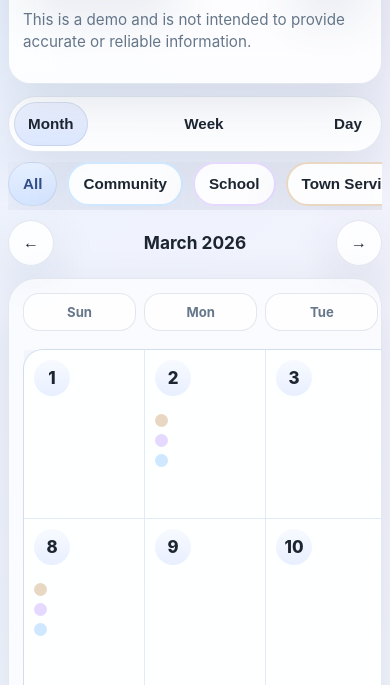
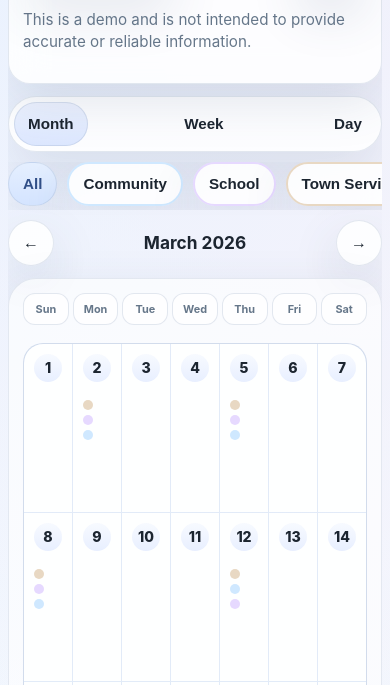
Before and after one commit to JStiner/MP_CommunityEvents, a plain HTML site: page index.html in a window 390 px wide. Shown: the part 140-825 px from the top of the page. Drawn offline with Linux system fonts and the light colour scheme.

Commit message:
mobile force to 1 screen

```diff
--- a/assets/css/styles.css
+++ b/assets/css/styles.css
@@ -2013,10 +2013,18 @@ body.theme-dark .calendar-event-chip.bucket-covh {
 
   .page-shell {
     padding: 8px;
+    overflow-x: hidden;
+  }
+
+  body {
+    overflow-x: hidden;
   }
 
   .phone-shell {
     gap: 12px;
+    width: 100%;
+    max-width: 100%;
+    overflow-x: hidden;
   }
 
   .hero-card,
@@ -2141,44 +2149,81 @@ body.theme-dark .calendar-event-chip.bucket-covh {
     flex: 0 0 46px;
   }
 
-  /* Keep month grid wide on mobile for readability */
+  /* Force calendar to fit screen width on mobile */
   .proper-calendar-shell {
-    overflow-x: auto;
-    -webkit-overflow-scrolling: touch;
+    overflow-x: visible;
+    width: 100%;
+    max-width: 100%;
     padding-bottom: 8px;
+  }
+
+  .calendar-shell,
+  .calendar-grid,
+  .calendar-weekdays,
+  .month-grid {
+    width: 100%;
+    max-width: 100%;
   }
 
   .calendar-weekdays.month-only,
   .month-grid {
-    min-width: 840px;
+    min-width: 0;
+  }
+
+  .calendar-weekdays {
+    gap: 4px;
+  }
+
+  .weekday-pill {
+    min-width: 0;
+    padding: 8px 2px;
+    font-size: 0.68rem;
+    border-radius: 12px;
+    overflow: hidden;
+    text-overflow: ellipsis;
+    white-space: nowrap;
   }
 
   .month-grid {
-    grid-template-columns: repeat(7, minmax(120px, 1fr));
+    grid-template-columns: repeat(7, minmax(0, 1fr));
   }
 
   .calendar-day-card.proper-grid {
-    min-height: 130px;
-    padding: 12px 10px;
+    min-width: 0;
+    min-height: 102px;
+    padding: 8px 4px 6px;
+  }
+
+  .calendar-day-card.proper-grid .calendar-day-header {
+    margin-bottom: 6px;
   }
 
   .calendar-day-card.proper-grid .calendar-day-number,
   .calendar-day-number {
-    width: 36px;
-    height: 36px;
-    font-size: 1.05rem;
+    width: 28px;
+    height: 28px;
+    font-size: 0.88rem;
     font-weight: 800;
   }
 
+  .calendar-day-label {
+    font-size: 0.68rem;
+  }
+
   .month-grid .calendar-day-card.proper-grid .calendar-day-events {
-    gap: 7px;
-    min-height: 28px;
+    gap: 5px;
+    min-height: 18px;
   }
 
   .month-grid .calendar-day-card.proper-grid .calendar-event-chip {
-    width: 13px;
-    height: 13px;
-    min-width: 13px;
+    width: 10px;
+    height: 10px;
+    min-width: 10px;
+  }
+
+  .more-events-label {
+    font-size: 0.64rem;
+    padding: 0;
   }
 
   .agenda-day-card,
@@ -2236,6 +2281,15 @@ body.theme-dark .calendar-event-chip.bucket-covh {
 
   .modal-content {
     padding: 14px 18px 18px;
+  }
+
+  /* Keep maps/flyers allowed to size naturally */
+  .map-surface,
+  .covh-map-panel,
+  .flyer-page,
+  .flyer-preview-shell,
+  .covh-pamphlet-page {
+    overflow-x: visible;
   }
 
   .map-hotspot {
```
